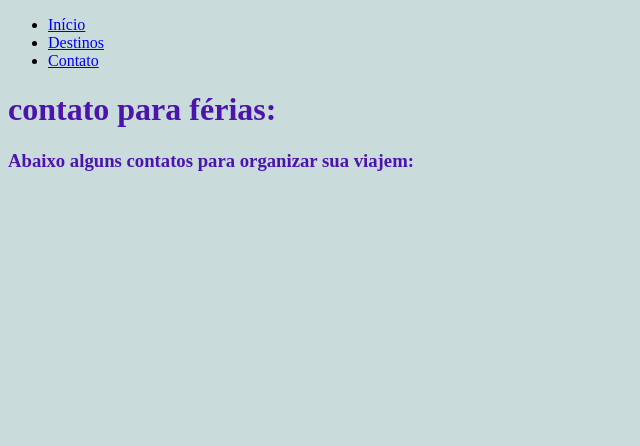
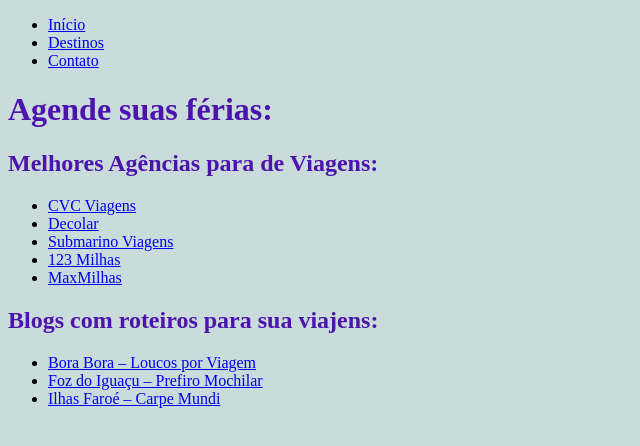
Before and after one commit to Giovana0102/site-4-web, a plain HTML site: page contato.html in a window 1280 px wide. Shown: the whole page, without its empty margins (0-640 px from the left). Drawn offline with Linux system fonts and the light colour scheme.

Commit message:
s
contatos

```diff
--- a/contato.html
+++ b/contato.html
@@ -16,6 +16,21 @@
     </ul>
 </nav>
 </body>
-<h1>contato para férias:</h1>
-<h3>Abaixo alguns contatos para organizar sua viajem:</h3>
+<h1>Agende suas férias:</h1>
+<h2> Melhores Agências para de Viagens:</h2>
+<ul>
+  <li><a href="https://www.cvc.com.br" target="_blank">CVC Viagens</a></li>
+  <li><a href="https://www.decolar.com" target="_blank">Decolar</a></li>
+  <li><a href="https://www.submarinoviagens.com.br" target="_blank">Submarino Viagens</a></li>
+  <li><a href="https://www.123milhas.com" target="_blank">123 Milhas</a></li>
+  <li><a href="https://www.maxmilhas.com.br" target="_blank">MaxMilhas</a></li>
+</ul>
+<h2>Blogs com roteiros para sua viajens:</h2>
+<ul>
+  <li><a href="https://loucosporviagem.com/polinesia-francesa-tahiti-roteiro" target="_blank">Bora Bora – Loucos por Viagem</a></li>
+  <li><a href="https://prefiromochilar.com.br/roteiro-de-3-dias-em-foz-do-iguacu" target="_blank">Foz do Iguaçu – Prefiro Mochilar</a></li>
+  <li><a href="https://www.carpemundi.com.br/ilhas-faroe" target="_blank">Ilhas Faroé – Carpe Mundi</a></li>
+</ul>
+
+
 </html>
```
